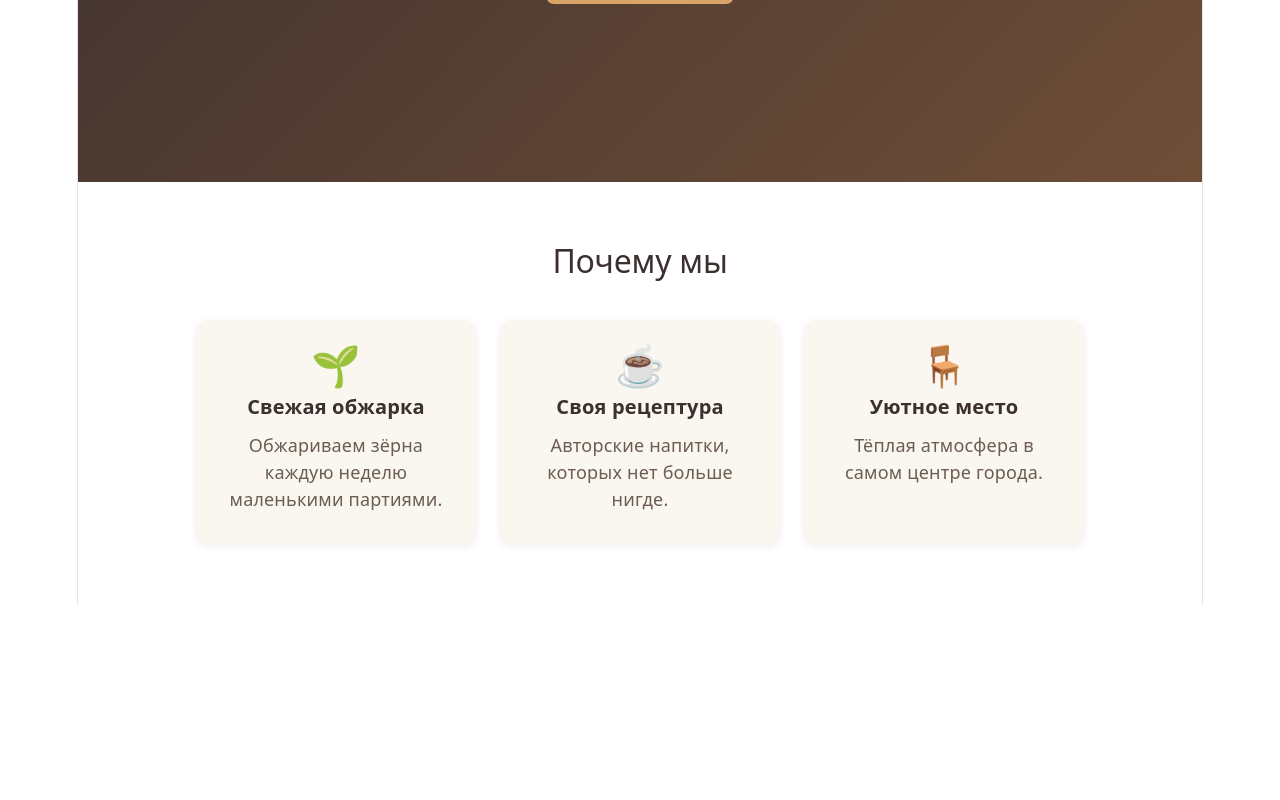
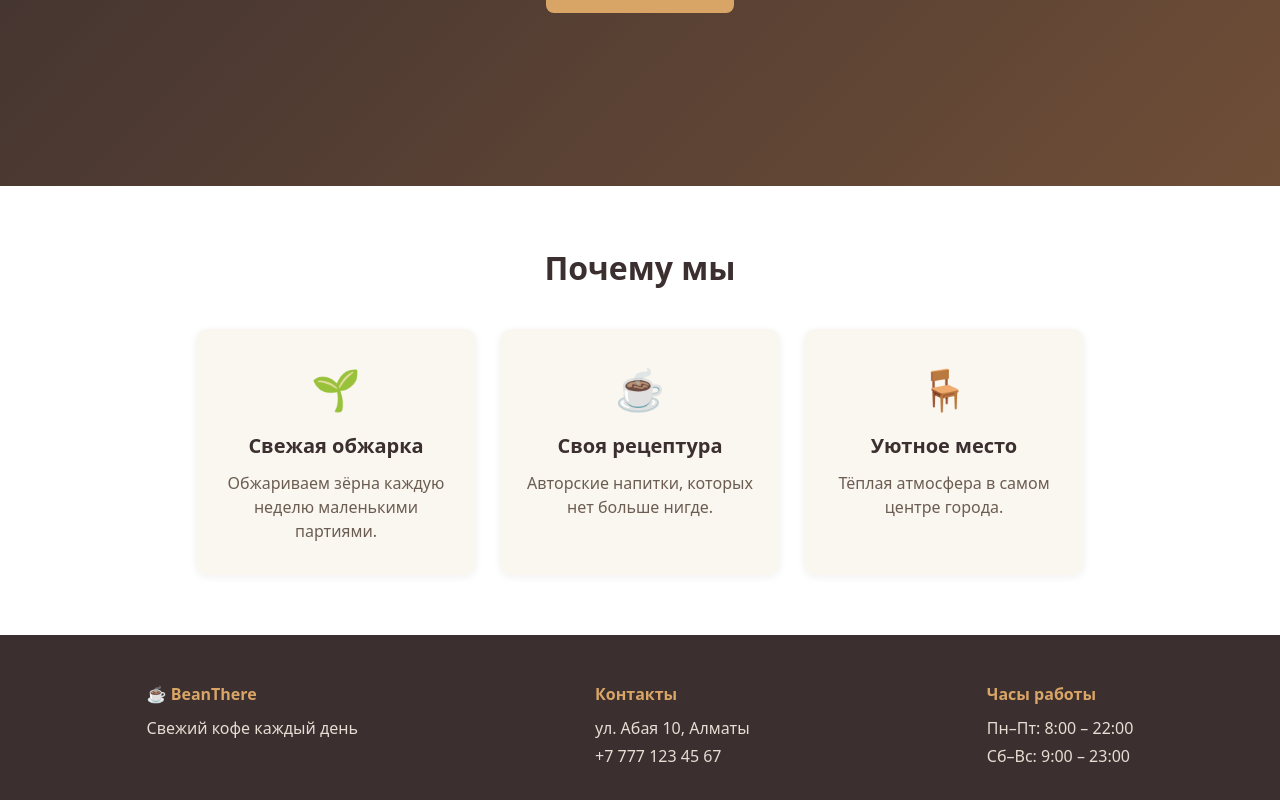
Before and after one commit to amirmurat/foqus-mirror, a React (Vite) app: page / in a window 1280 px wide. Shown: the part 444-1244 px from the top of the page. Before the commit the page ends 1049 px from the top, so only its background shows below. Built offline with nearby package versions, Linux system fonts and the light colour scheme.

Commit message:
add footer and clean base styles

```diff
--- a/src/App.css
+++ b/src/App.css
@@ -96,3 +96,22 @@
   color: #6b5d52;
   line-height: 1.5;
 }
+
+/* футер */
+.footer {
+  display: flex;
+  justify-content: space-around;
+  flex-wrap: wrap;
+  gap: 24px;
+  padding: 48px 40px;
+  background: #3b2f2f;
+  color: #fff;
+}
+.footer-col h4 {
+  margin-bottom: 12px;
+  color: #d9a566;
+}
+.footer-col p {
+  margin-bottom: 6px;
+  color: #e8ddd3;
+}
--- a/src/App.tsx
+++ b/src/App.tsx
@@ -1,8 +1,8 @@
 import Header from "./components/Header";
 import Hero from "./components/Hero";
-
+import Features from "./components/Features";
+import Footer from "./components/Footer";
 import "./App.css";
-import Features from "./components/Features";
 
 function App() {
   return (
@@ -10,6 +10,7 @@ function App() {
       <Header />
       <Hero />
       <Features />
+      <Footer />
     </>
   );
 }
--- /dev/null
+++ b/src/components/Footer.tsx
@@ -0,0 +1,23 @@
+// футер — контакты
+function Footer() {
+  return (
+    <footer id="footer" className="footer">
+      <div className="footer-col">
+        <h4>☕ BeanThere</h4>
+        <p>Свежий кофе каждый день</p>
+      </div>
+      <div className="footer-col">
+        <h4>Контакты</h4>
+        <p>ул. Абая 10, Алматы</p>
+        <p>+7 777 123 45 67</p>
+      </div>
+      <div className="footer-col">
+        <h4>Часы работы</h4>
+        <p>Пн–Пт: 8:00 – 22:00</p>
+        <p>Сб–Вс: 9:00 – 23:00</p>
+      </div>
+    </footer>
+  );
+}
+
+export default Footer;
--- a/src/index.css
+++ b/src/index.css
@@ -1,111 +1,5 @@
-:root {
-  --text: #6b6375;
-  --text-h: #08060d;
-  --bg: #fff;
-  --border: #e5e4e7;
-  --code-bg: #f4f3ec;
-  --accent: #aa3bff;
-  --accent-bg: rgba(170, 59, 255, 0.1);
-  --accent-border: rgba(170, 59, 255, 0.5);
-  --social-bg: rgba(244, 243, 236, 0.5);
-  --shadow:
-    rgba(0, 0, 0, 0.1) 0 10px 15px -3px, rgba(0, 0, 0, 0.05) 0 4px 6px -2px;
-
-  --sans: system-ui, 'Segoe UI', Roboto, sans-serif;
-  --heading: system-ui, 'Segoe UI', Roboto, sans-serif;
-  --mono: ui-monospace, Consolas, monospace;
-
-  font: 18px/145% var(--sans);
-  letter-spacing: 0.18px;
-  color-scheme: light dark;
-  color: var(--text);
-  background: var(--bg);
-  font-synthesis: none;
-  text-rendering: optimizeLegibility;
-  -webkit-font-smoothing: antialiased;
-  -moz-osx-font-smoothing: grayscale;
-
-  @media (max-width: 1024px) {
-    font-size: 16px;
-  }
-}
-
-@media (prefers-color-scheme: dark) {
-  :root {
-    --text: #9ca3af;
-    --text-h: #f3f4f6;
-    --bg: #16171d;
-    --border: #2e303a;
-    --code-bg: #1f2028;
-    --accent: #c084fc;
-    --accent-bg: rgba(192, 132, 252, 0.15);
-    --accent-border: rgba(192, 132, 252, 0.5);
-    --social-bg: rgba(47, 48, 58, 0.5);
-    --shadow:
-      rgba(0, 0, 0, 0.4) 0 10px 15px -3px, rgba(0, 0, 0, 0.25) 0 4px 6px -2px;
-  }
-
-  #social .button-icon {
-    filter: invert(1) brightness(2);
-  }
-}
-
-#root {
-  width: 1126px;
-  max-width: 100%;
-  margin: 0 auto;
-  text-align: center;
-  border-inline: 1px solid var(--border);
-  min-height: 100svh;
-  display: flex;
-  flex-direction: column;
-  box-sizing: border-box;
-}
-
 body {
   margin: 0;
+  background: #fff;
+  color: #3b2f2f;
 }
-
-h1,
-h2 {
-  font-family: var(--heading);
-  font-weight: 500;
-  color: var(--text-h);
-}
-
-h1 {
-  font-size: 56px;
-  letter-spacing: -1.68px;
-  margin: 32px 0;
-  @media (max-width: 1024px) {
-    font-size: 36px;
-    margin: 20px 0;
-  }
-}
-h2 {
-  font-size: 24px;
-  line-height: 118%;
-  letter-spacing: -0.24px;
-  margin: 0 0 8px;
-  @media (max-width: 1024px) {
-    font-size: 20px;
-  }
-}
-p {
-  margin: 0;
-}
-
-code,
-.counter {
-  font-family: var(--mono);
-  display: inline-flex;
-  border-radius: 4px;
-  color: var(--text-h);
-}
-
-code {
-  font-size: 15px;
-  line-height: 135%;
-  padding: 4px 8px;
-  background: var(--code-bg);
-}
```
